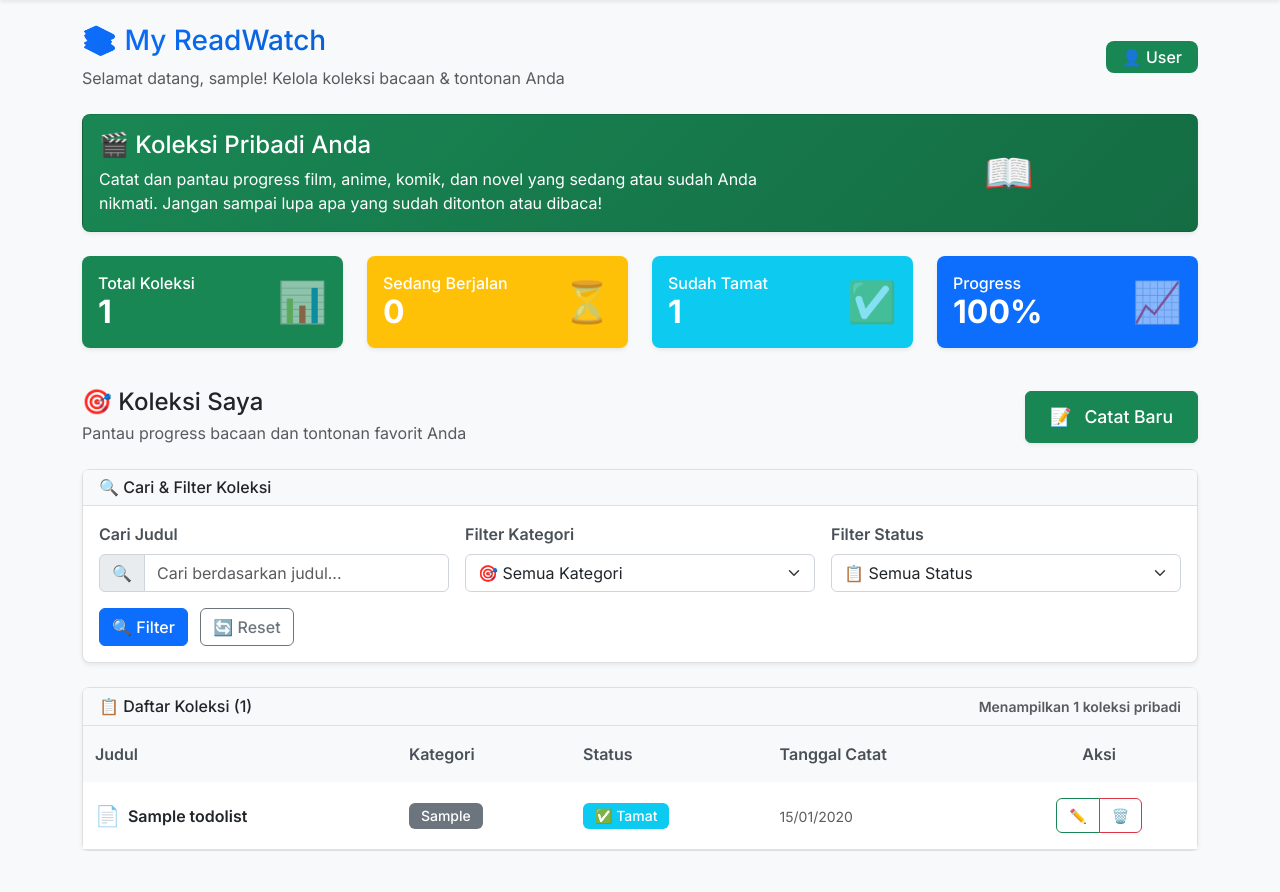
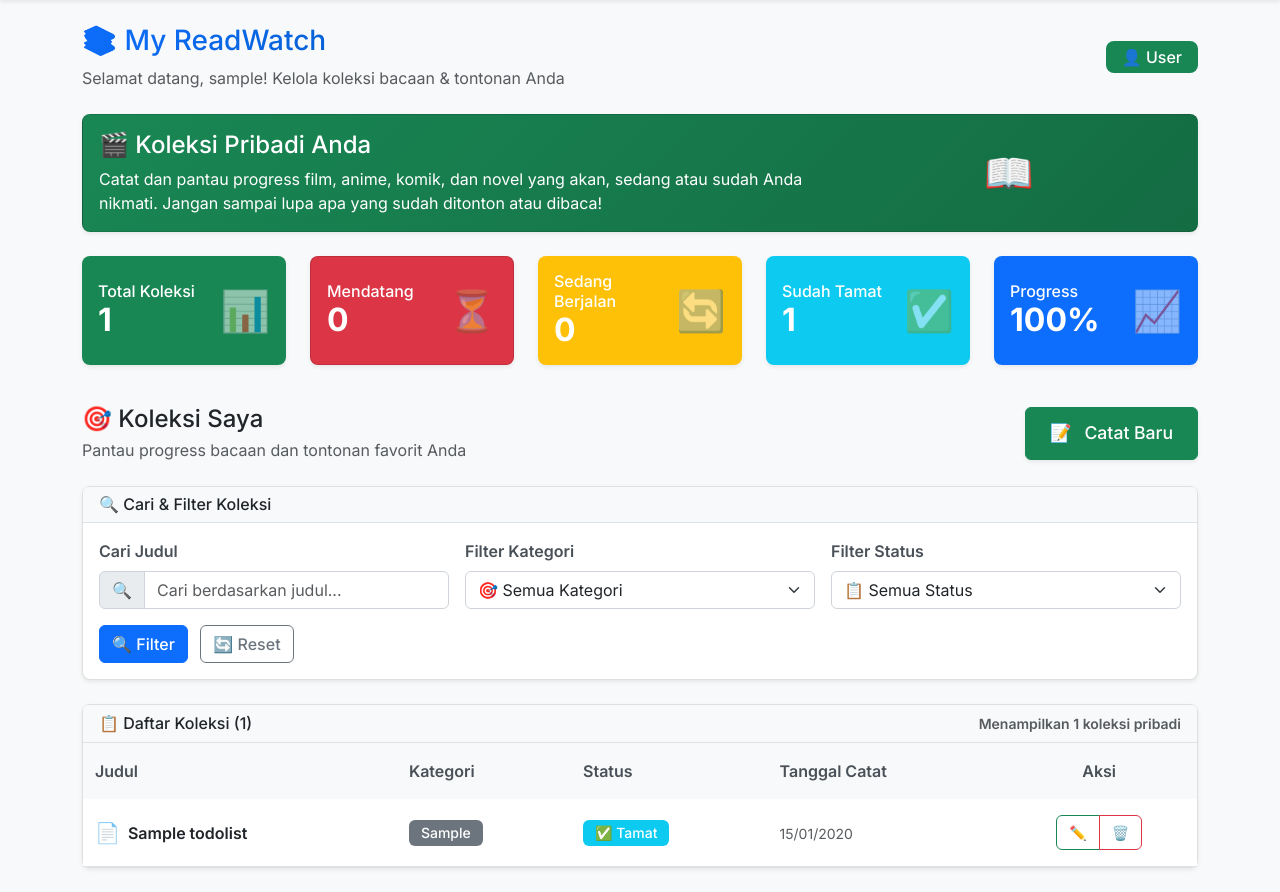
Before and after one commit to dafffatih/pemweb-teori, a PHP site: page /user_dashboard.php in a window 1280 px wide. Shown: the part 62-954 px from the top of the page. Before the commit the page ends 913 px from the top, so only its background shows below. Run offline with PHP 8.4, Linux system fonts and the light colour scheme; the visitor is signed in with stand-in values (Sample User, id 1); tables that the repository leaves empty or names only in its code hold one stand-in row (values such as "Sample post").

Commit message:
menambah status mendatang

```diff
--- a/user_dashboard.php
+++ b/user_dashboard.php
@@ -75,6 +75,7 @@ $collections = mysqli_fetch_all($result, MYSQLI_ASSOC);
 // Get statistics
 $statsQuery = "SELECT
     COUNT(*) as total,
+    SUM(CASE WHEN status = 'akan' THEN 1 ELSE 0 END) as akan,
     SUM(CASE WHEN status = 'sedang' THEN 1 ELSE 0 END) as sedang,
     SUM(CASE WHEN status = 'selesai' THEN 1 ELSE 0 END) as selesai,
     SUM(CASE WHEN category = 'Film' THEN 1 ELSE 0 END) as film,
@@ -124,7 +125,7 @@ $progress = $stats['total'] > 0 ? round(($stats['selesai'] / $stats['total']) *
         </div>
     </nav>
 
-    <div class="container mt-4">
+    <div class="container mt-4 mb-4">
         <!-- Alert Messages -->
         <?php if (isset($success)): ?>
             <div class="alert alert-success alert-dismissible fade show" role="alert">
@@ -156,7 +157,7 @@ $progress = $stats['total'] > 0 ? round(($stats['selesai'] / $stats['total']) *
                     <div class="col-md-8">
                         <h4 class="card-title mb-2">🎬 Koleksi Pribadi Anda</h4>
                         <p class="card-text mb-0">
-                            Catat dan pantau progress film, anime, komik, dan novel yang sedang atau sudah Anda nikmati. Jangan
+                            Catat dan pantau progress film, anime, komik, dan novel yang akan, sedang atau sudah Anda nikmati. Jangan
                             sampai lupa apa yang sudah ditonton atau dibaca!
                         </p>
                     </div>
@@ -169,7 +170,7 @@ $progress = $stats['total'] > 0 ? round(($stats['selesai'] / $stats['total']) *
 
         <!-- Statistics Cards -->
         <div class="row mb-4">
-            <div class="col-md-3 col-sm-6 mb-3">
+            <div class="col mb-3">
                 <div class="card bg-success text-white h-100">
                     <div class="card-body d-flex align-items-center">
                         <div class="flex-grow-1">
@@ -180,18 +181,29 @@ $progress = $stats['total'] > 0 ? round(($stats['selesai'] / $stats['total']) *
                     </div>
                 </div>
             </div>
-            <div class="col-md-3 col-sm-6 mb-3">
+            <div class="col mb-3">
+                <div class="card bg-danger text-white h-100">
+                    <div class="card-body d-flex align-items-center">
+                        <div class="flex-grow-1">
+                            <h5 class="card-title mb-0">Mendatang</h5>
+                            <h2 class="mb-0"><?= $stats['akan'] ?></h2>
+                        </div>
+                        <div class="fs-1 opacity-50">⏳</div>
+                    </div>
+                </div>
+            </div>
+            <div class="col mb-3">
                 <div class="card bg-warning text-white h-100">
                     <div class="card-body d-flex align-items-center">
                         <div class="flex-grow-1">
                             <h5 class="card-title mb-0">Sedang Berjalan</h5>
                             <h2 class="mb-0"><?= $stats['sedang'] ?></h2>
                         </div>
-                        <div class="fs-1 opacity-50">⏳</div>
+                        <div class="fs-1 opacity-50">🔄</div>
                     </div>
                 </div>
             </div>
-            <div class="col-md-3 col-sm-6 mb-3">
+            <div class="col mb-3">
                 <div class="card bg-info text-white h-100">
                     <div class="card-body d-flex align-items-center">
                         <div class="flex-grow-1">
@@ -202,7 +214,7 @@ $progress = $stats['total'] > 0 ? round(($stats['selesai'] / $stats['total']) *
                     </div>
                 </div>
             </div>
-            <div class="col-md-3 col-sm-6 mb-3">
+            <div class="col mb-3">
                 <div class="card bg-primary text-white h-100">
                     <div class="card-body d-flex align-items-center">
                         <div class="flex-grow-1">
@@ -256,7 +268,8 @@ $progress = $stats['total'] > 0 ? round(($stats['selesai'] / $stats['total']) *
                             <label class="form-label fw-semibold">Filter Status</label>
                             <select class="form-select" name="status">
                                 <option value="">📋 Semua Status</option>
-                                <option value="sedang" <?= $filterStatus === 'sedang' ? 'selected' : '' ?>>⏳ Sedang Berjalan</option>
+                                <option value="akan" <?= $filterStatus === 'akan' ? 'selected' : '' ?>>⏳ Mendatang</option>
+                                <option value="sedang" <?= $filterStatus === 'sedang' ? 'selected' : '' ?>>🔄 Sedang Berjalan</option>
                                 <option value="selesai" <?= $filterStatus === 'selesai' ? 'selected' : '' ?>>✅ Sudah Tamat</option>
                             </select>
                         </div>
@@ -333,8 +346,27 @@ $progress = $stats['total'] > 0 ? round(($stats['selesai'] / $stats['total']) *
                                             </span>
                                         </td>
                                         <td class="align-middle">
-                                            <span class="badge status-badge <?= $item['status'] === 'selesai' ? 'bg-info' : 'bg-warning text-dark' ?>">
-                                                <?= $item['status'] === 'selesai' ? '✅ Tamat' : '⏳ Berjalan' ?>
+                                            <span class="badge status-badge
+                                            <?php
+                                            if ($item['status'] === 'selesai') {
+                                                echo 'bg-info';
+                                            } elseif ($item['status'] === 'sedang') {
+                                                echo 'bg-warning text-dark';
+                                            } elseif ($item['status'] === 'akan') {
+                                                echo 'bg-danger';
+                                            }
+                                            $item['status'] === 'selesai' ? 'bg-info' : 'bg-warning text-dark'
+                                            ?>
+                                            ">
+                                                <?php
+                                                if ($item['status'] === 'selesai') {
+                                                    echo '✅ Tamat';
+                                                } elseif ($item['status'] === 'sedang') {
+                                                    echo '🔄 Berjalan';
+                                                } elseif ($item['status'] === 'akan') {
+                                                    echo '⏳ Mendatang';
+                                                }
+                                                ?>
                                             </span>
                                         </td>
                                         <td class="align-middle">
@@ -397,7 +429,8 @@ $progress = $stats['total'] > 0 ? round(($stats['selesai'] / $stats['total']) *
                         <div class="mb-3">
                             <label class="form-label fw-semibold">📊 Status</label>
                             <select class="form-select form-select-lg" name="status" required>
-                                <option value="sedang">⏳ Sedang Berjalan</option>
+                                <option value="akan">⏳ Mendatang</option>
+                                <option value="sedang">🔄 Sedang Berjalan</option>
                                 <option value="selesai">✅ Sudah Tamat</option>
                             </select>
                         </div>
@@ -439,7 +472,8 @@ $progress = $stats['total'] > 0 ? round(($stats['selesai'] / $stats['total']) *
                         <div class="mb-3">
                             <label class="form-label fw-semibold">📊 Status</label>
                             <select class="form-select form-select-lg" name="status" id="editStatus" required>
-                                <option value="sedang">⏳ Sedang Berjalan</option>
+                                <option value="akan">⏳ Mendatang</option>
+                                <option value="sedang">🔄 Sedang Berjalan</option>
                                 <option value="selesai">✅ Sudah Tamat</option>
                             </select>
                         </div>
```
